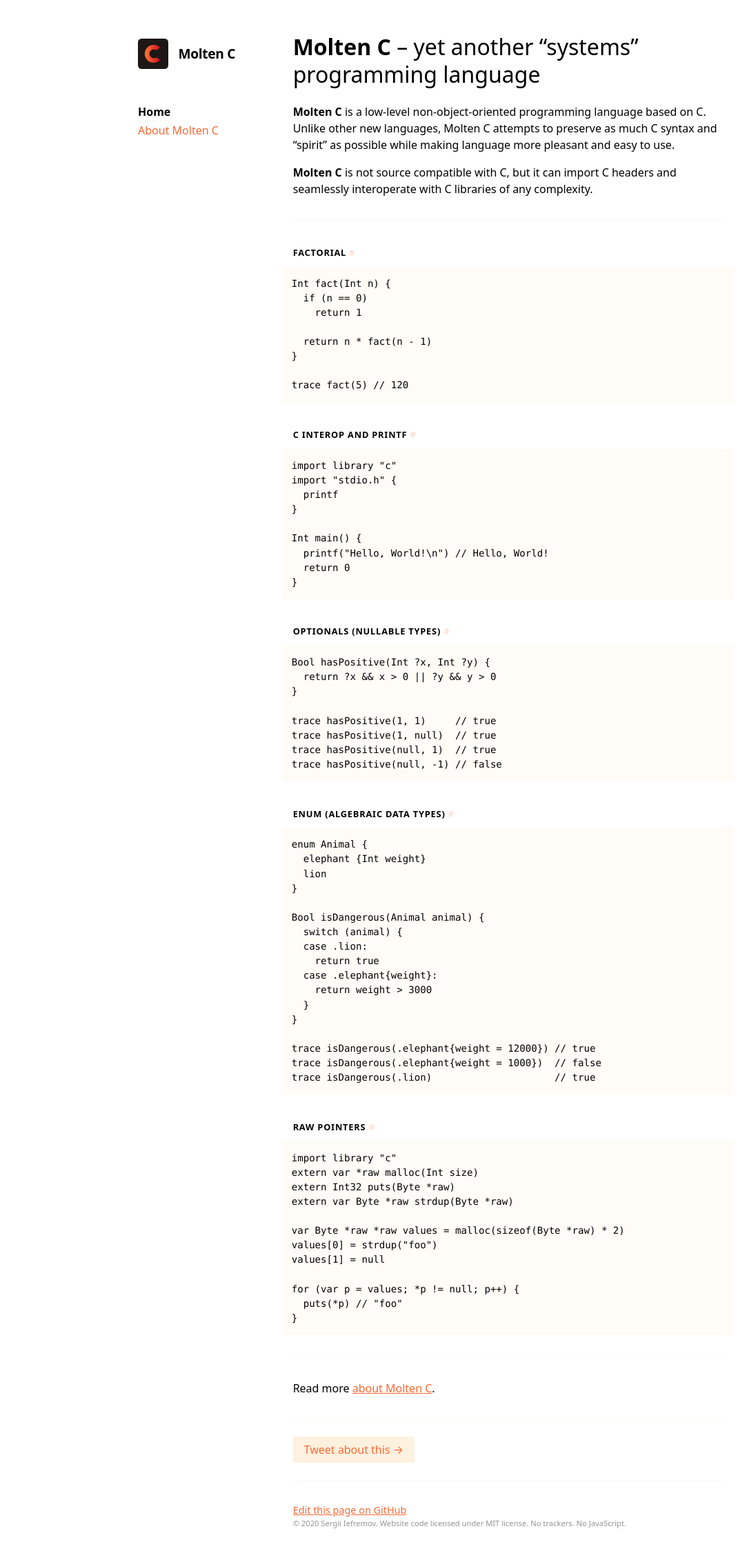
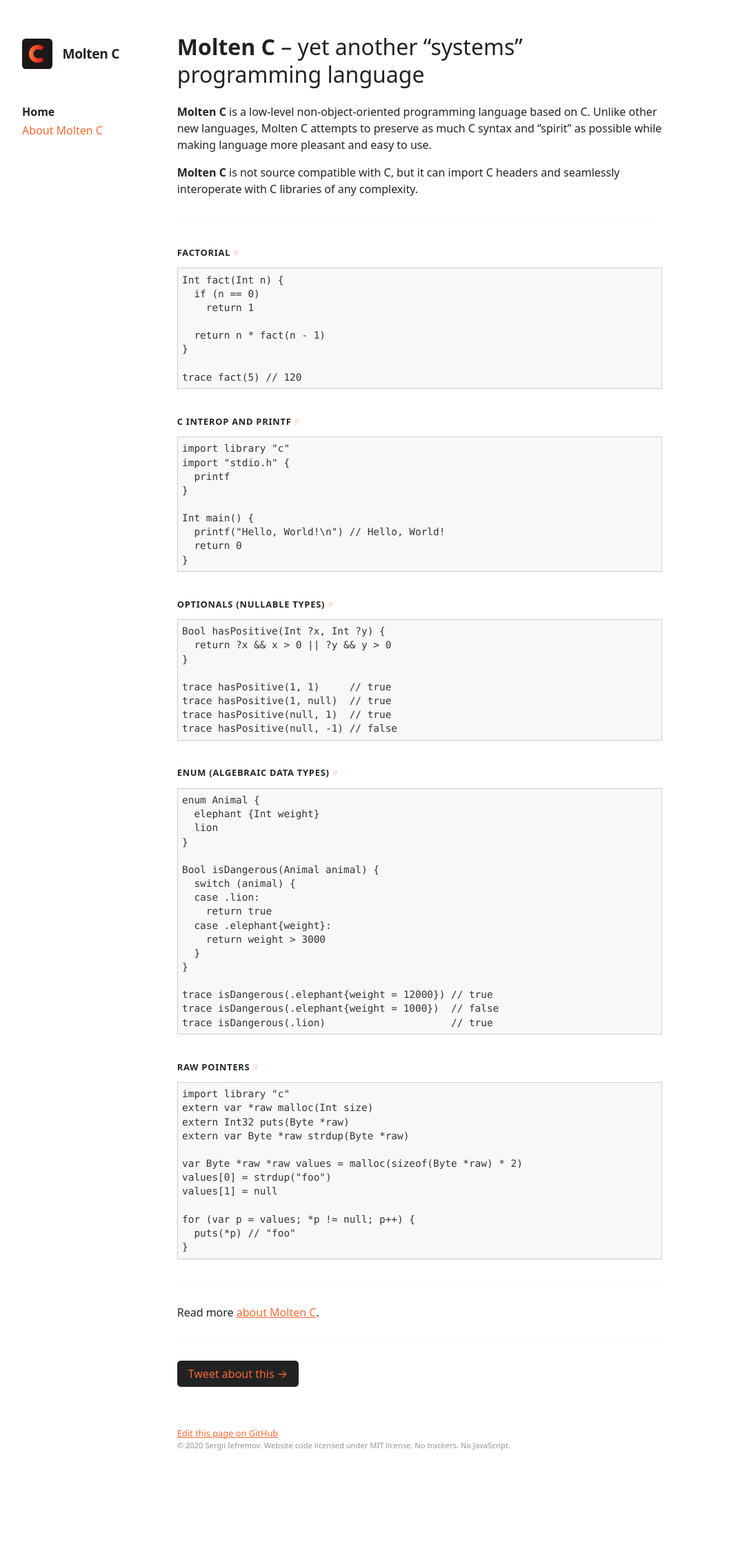
Before and after one commit to iefserge/moltenc.dev, a Jekyll site: the page built from index.md, in a window 1280 px wide. Shown: the whole page at 69% size, without its empty margins (16-1086 px from the left). Built offline with Jekyll 4.4.1, drawn with Linux system fonts in a browser that asks for light colours; after the commit the page ends 2137 px from its top, so only the background shows below that.

Commit message:
Layout updates

```diff
--- a/_sass/footer.scss
+++ b/_sass/footer.scss
@@ -6,5 +6,5 @@ footer p {
 }
 
 footer .edit {
-  font-size: 0.9rem;
+  font-size: 0.8rem;
 }
--- a/_sass/layout.scss
+++ b/_sass/layout.scss
@@ -1,10 +1,10 @@
 body {
   line-height: 1.5;
+  color: #222222;
 }
 
 .container {
-  max-width: 55rem;
-  margin: 0 auto;
+  max-width: 60rem;
   display: flex;
   flex-wrap: wrap;
 }
@@ -49,6 +49,10 @@ body {
     padding-right: 1rem;
   }
 
+  .container {
+    margin-left: 2rem;
+  }
+
   .content {
     padding-top: 0;
     padding-bottom: 2rem;
--- a/_sass/text.scss
+++ b/_sass/text.scss
@@ -42,24 +42,18 @@ hr {
 
 pre {
   overflow: auto;
-  background: #fffcf8;
-  padding: 0.88rem;
+  padding: 0.4rem;
   cursor: text;
-  margin: 0 -1rem;
-  font-size: 0.88em;
-}
-
-@media (min-width: 55rem) {
-  pre {
-    border-radius: 3px;
-  }
+  font-size: 0.9em;
+  color: #333333;
+  line-height: 1.4;
+  background: #f8f8f8;
+  border: 1px solid #ccc;
 }
 
 .btn {
   color: #f86933;
-  background-color: #fff1df;
-  background-image: none;
-  box-shadow: 0 0 0 0 black !important;
+  background-color: #222;
   font-weight: 400;
   outline: none !important;
   padding-top: 0.5em;
@@ -71,7 +65,6 @@ pre {
   vertical-align: baseline;
   cursor: pointer;
   line-height: 1.5;
-  border-width: 0;
-  border-radius: 4px;
+  border-radius: 5px;
   margin-right: 0.5em;
 }
```
